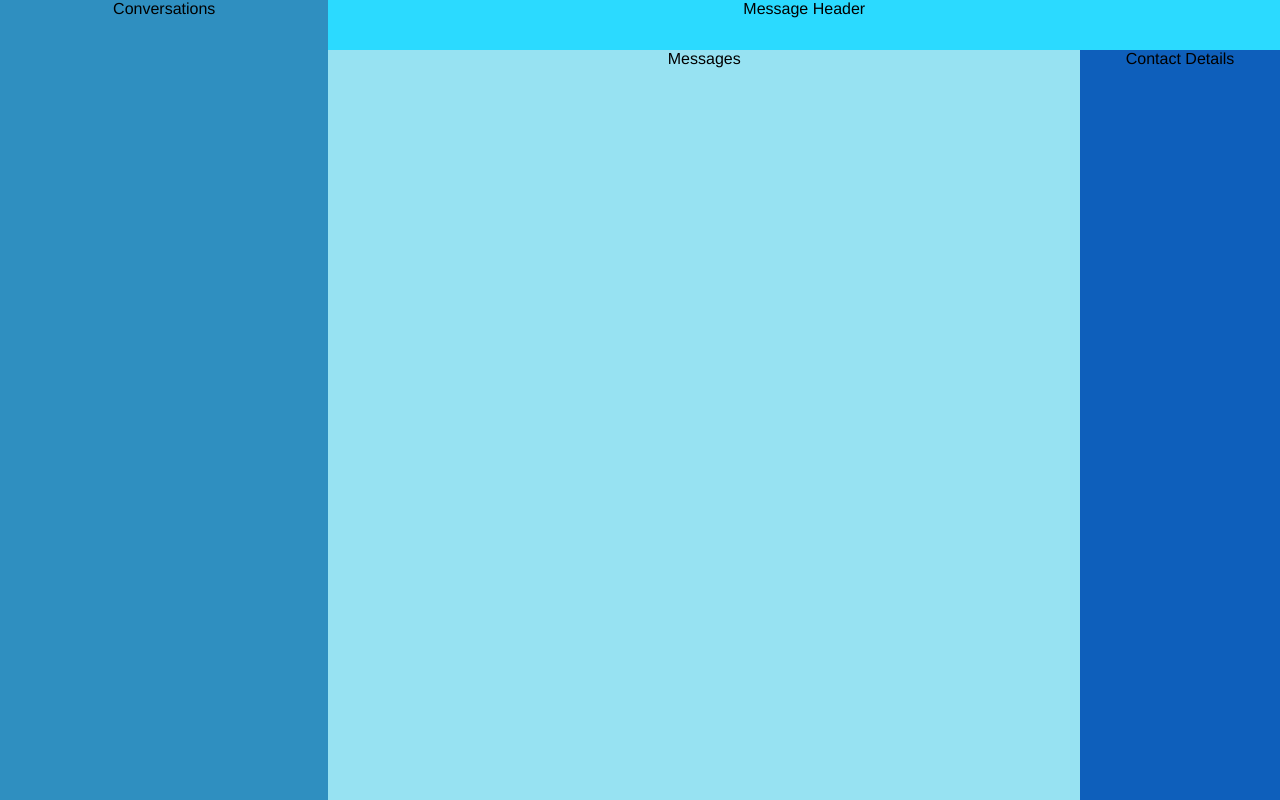
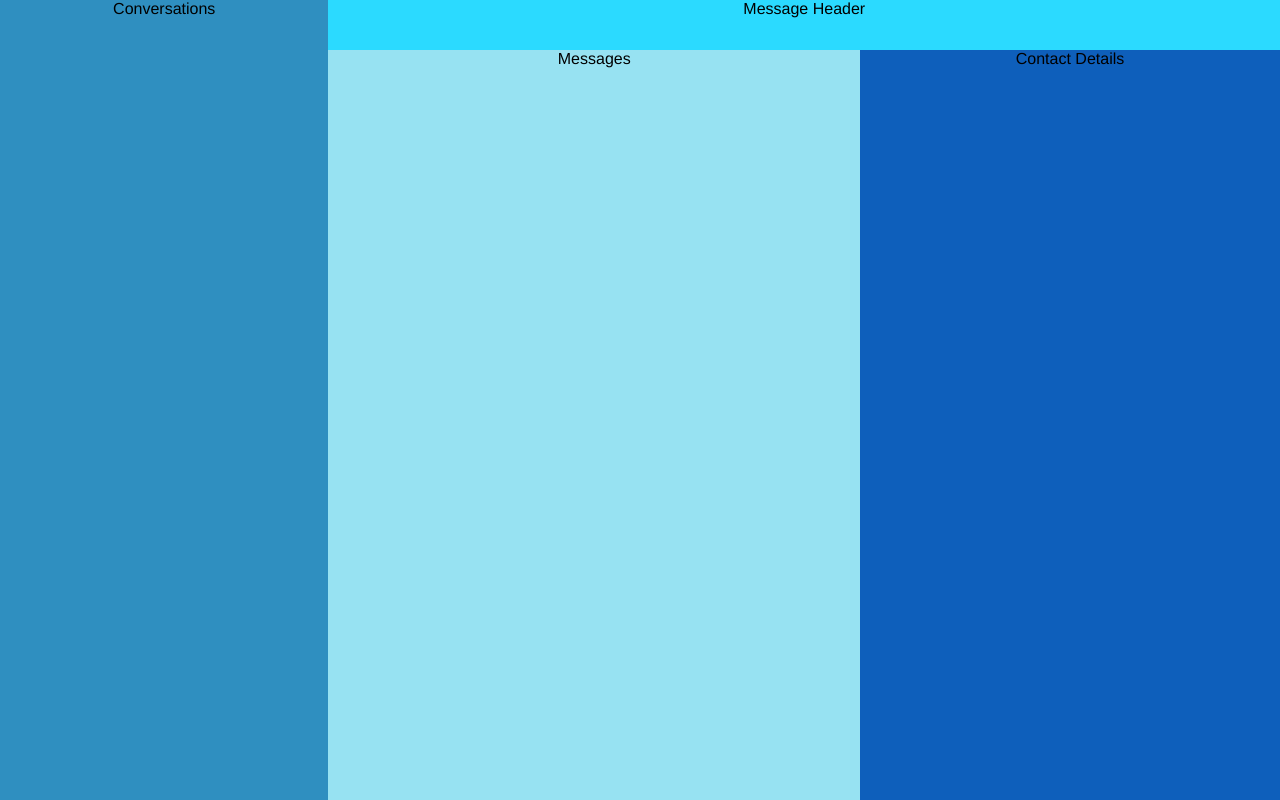
Before and after one commit to whwei123/jk-messenger-clone, a React (Create React App) app: page / in a window 1280 px wide. Built offline with nearby package versions, Linux system fonts and the light colour scheme.

Commit message:
Fix display proportions

```diff
--- a/src/components/ContactDetailView/ContactDetailView.css
+++ b/src/components/ContactDetailView/ContactDetailView.css
@@ -1,6 +1,6 @@
 .ContactDetailView-container {
   background-color: #0E5FBB;
-
+  flex-grow: 1;
   max-width: 420px;
   min-width: 200px;
   top: 0;
--- a/src/components/MessagesView/MessagesView.css
+++ b/src/components/MessagesView/MessagesView.css
@@ -1,7 +1,6 @@
 .MessagesView-container {
   background-color: #97E2F2;
 
-  max-width: 920px;
   flex-grow: 1;
   top: 0;
   bottom: 0;
```
